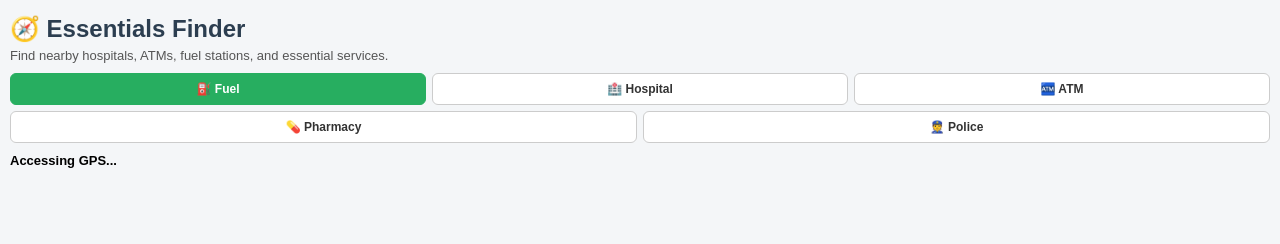
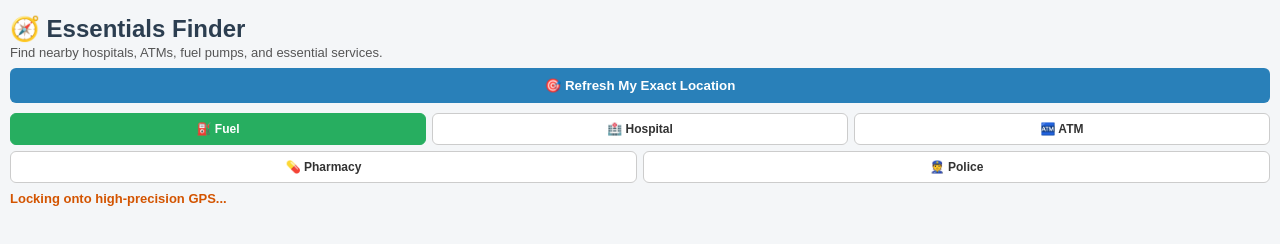
Before and after one commit to anuvrat03/essentials-finder, a plain HTML site: page index.html in a window 1280 px wide. Drawn offline with nearby package versions, Linux system fonts and the light colour scheme.

Commit message:
Refactor styles, text, and enhance functionality
Updated various styles and text for better presentation and clarity. Increased search radius for amenities and improved error messages.

```diff
--- a/index.html
+++ b/index.html
@@ -7,10 +7,10 @@
   <link rel="stylesheet" href="https://unpkg.com/leaflet@1.9.4/dist/leaflet.css" />
   <style>
     body { font-family: Arial, sans-serif; padding: 10px; background: #f4f6f8; margin: 0; }
-    h2 { color: #2c3e50; margin: 5px 0; }
-    p { margin: 0 0 10px 0; color: #555; font-size: 13px; }
+    h2 { color: #2c3e50; margin: 5px 0 2px 0; }
+    p { margin: 0 0 8px 0; color: #555; font-size: 13px; }
 
-    .cat-bar { display: flex; flex-wrap: wrap; gap: 6px; margin-bottom: 10px; }
+    .cat-bar { display: flex; flex-wrap: wrap; gap: 6px; margin-bottom: 8px; }
     .cat-btn {
       flex: 1 1 30%;
       padding: 8px 4px;
@@ -24,8 +24,20 @@
     }
     .cat-btn.active { background: #27ae60; color: white; border-color: #27ae60; }
 
+    .relocate-btn {
+      width: 100%;
+      padding: 10px;
+      background: #2980b9;
+      color: white;
+      border: none;
+      border-radius: 6px;
+      font-weight: bold;
+      margin-bottom: 10px;
+      cursor: pointer;
+    }
+
     #map { height: 220px; width: 100%; border-radius: 8px; margin-bottom: 10px; }
-    #status { font-size: 13px; font-weight: bold; margin-bottom: 8px; }
+    #status { font-size: 13px; font-weight: bold; margin-bottom: 8px; color: #d35400; }
 
     .card {
       background: white;
@@ -38,7 +50,7 @@
       display: inline-block;
       margin-top: 5px;
       padding: 5px 10px;
-      background: #2980b9;
+      background: #27ae60;
       color: white;
       text-decoration: none;
       border-radius: 4px;
@@ -50,7 +62,9 @@
 <body>
 
   <h2>🧭 Essentials Finder</h2>
-  <p>Find nearby hospitals, ATMs, fuel stations, and essential services.</p>
+  <p>Find nearby hospitals, ATMs, fuel pumps, and essential services.</p>
+
+  <button class="relocate-btn" onclick="requestPreciseLocation()">🎯 Refresh My Exact Location</button>
 
   <div class="cat-bar">
     <button class="cat-btn active" onclick="switchCategory('fuel')">⛽ Fuel</button>
@@ -60,7 +74,7 @@
     <button class="cat-btn" onclick="switchCategory('police')">👮 Police</button>
   </div>
 
-  <div id="status">Accessing GPS...</div>
+  <div id="status">Tap 'Refresh Location' or allow GPS access...</div>
   <div id="map"></div>
   <div id="results"></div>
 
@@ -71,11 +85,11 @@
     let currentCat = 'fuel';
 
     const queries = {
-      fuel: '(node["amenity"="fuel"](around:5000,{lat},{lon});way["amenity"="fuel"](around:5000,{lat},{lon}););',
-      hospital: '(node["amenity"="hospital"](around:5000,{lat},{lon});way["amenity"="hospital"](around:5000,{lat},{lon}););',
-      atm: '(node["amenity"="atm"](around:3000,{lat},{lon});node["amenity"="bank"](around:3000,{lat},{lon}););',
-      pharmacy: '(node["amenity"="pharmacy"](around:3000,{lat},{lon}););',
-      police: '(node["amenity"="police"](around:5000,{lat},{lon});way["amenity"="police"](around:5000,{lat},{lon}););'
+      fuel: '(node["amenity"="fuel"](around:15000,{lat},{lon});way["amenity"="fuel"](around:15000,{lat},{lon}););',
+      hospital: '(node["amenity"="hospital"](around:15000,{lat},{lon});way["amenity"="hospital"](around:15000,{lat},{lon}););',
+      atm: '(node["amenity"="atm"](around:8000,{lat},{lon});node["amenity"="bank"](around:8000,{lat},{lon}););',
+      pharmacy: '(node["amenity"="pharmacy"](around:8000,{lat},{lon}););',
+      police: '(node["amenity"="police"](around:15000,{lat},{lon});way["amenity"="police"](around:15000,{lat},{lon}););'
     };
 
     function getDistance(lat1, lon1, lat2, lon2) {
@@ -88,28 +102,37 @@
       return R * 2 * Math.atan2(Math.sqrt(a), Math.sqrt(1-a));
     }
 
+    function requestPreciseLocation() {
+      document.getElementById('status').innerText = "Locking onto high-precision GPS...";
+      navigator.geolocation.getCurrentPosition(
+        (pos) => {
+          userLat = pos.coords.latitude;
+          userLon = pos.coords.longitude;
+          if (!map) {
+            initMap();
+          } else {
+            map.setView([userLat, userLon], 15);
+            if (userMarker) map.removeLayer(userMarker);
+            userMarker = L.marker([userLat, userLon]).addTo(map).bindPopup("You are here").openPopup();
+          }
+          loadData();
+        },
+        (err) => {
+          document.getElementById('status').innerText = "GPS lock failed. Ensure Location is turned on.";
+        },
+        { enableHighAccuracy: true, timeout: 20000, maximumAge: 0 }
+      );
+    }
+
     function switchCategory(cat) {
       currentCat = cat;
       document.querySelectorAll('.cat-btn').forEach(b => b.classList.remove('active'));
-      event.target.classList.add('active');
+      if (event && event.target) event.target.classList.add('active');
       loadData();
     }
 
-    navigator.geolocation.getCurrentPosition(
-      (pos) => {
-        userLat = pos.coords.latitude;
-        userLon = pos.coords.longitude;
-        initMap();
-        loadData();
-      },
-      () => {
-        document.getElementById('status').innerText = "Please enable GPS on your S20 FE.";
-      },
-      { enableHighAccuracy: true }
-    );
-
     function initMap() {
-      map = L.map('map').setView([userLat, userLon], 14);
+      map = L.map('map').setView([userLat, userLon], 15);
       L.tileLayer('https://{s}.tile.openstreetmap.org/{z}/{x}/{y}.png').addTo(map);
       placesGroup = L.layerGroup().addTo(map);
       userMarker = L.marker([userLat, userLon]).addTo(map).bindPopup("You are here").openPopup();
@@ -124,21 +147,21 @@
       resultsDiv.innerHTML = "";
 
       const rawQuery = queries[currentCat].replaceAll('{lat}', userLat).replaceAll('{lon}', userLon);
-      const url = `https://overpass-api.de/api/interpreter?data=${encodeURIComponent('[out:json][timeout:15];' + rawQuery + 'out center 20;')}`;
+      const url = `https://overpass-api.de/api/interpreter?data=${encodeURIComponent('[out:json][timeout:25];' + rawQuery + 'out center 30;')}`;
 
       try {
         const res = await fetch(url);
         const data = await res.json();
 
         if (!data.elements || data.elements.length === 0) {
-          document.getElementById('status').innerText = `No ${currentCat} spots found within 5km.`;
+          document.getElementById('status').innerText = `No ${currentCat} spots found in database nearby.`;
           return;
         }
 
         let spots = data.elements.map(item => {
           const itemLat = item.lat || item.center?.lat;
           const itemLon = item.lon || item.center?.lon;
-          const name = item.tags?.name || item.tags?.brand || `${currentCat.toUpperCase()} Spot`;
+          const name = item.tags?.name || item.tags?.brand || item.tags?.operator || `${currentCat.toUpperCase()} Spot`;
           const dist = getDistance(userLat, userLon, itemLat, itemLon);
           return { name, lat: itemLat, lon: itemLon, dist };
         });
@@ -160,16 +183,19 @@
             card.innerHTML = `
               <strong>${spot.name}</strong><br>
               <span style="color:#d35400; font-size:12px; font-weight:bold;">${distText}</span><br>
-              <a class="dir-btn" href="https://www.google.com/maps/dir/?api=1&destination=${spot.lat},${spot.lon}" target="_blank">🧭 Navigation</a>
+              <a class="dir-btn" href="https://www.google.com/maps/dir/?api=1&destination=${spot.lat},${spot.lon}" target="_blank">🧭 Open Navigation</a>
             `;
             resultsDiv.appendChild(card);
           }
         });
 
       } catch (e) {
-        document.getElementById('status').innerText = "Error fetching data. Please try again.";
+        document.getElementById('status').innerText = "Error fetching map data. Please reload.";
       }
     }
+
+    // Auto-run on load
+    requestPreciseLocation();
   </script>
 </body>
 </html>
```
